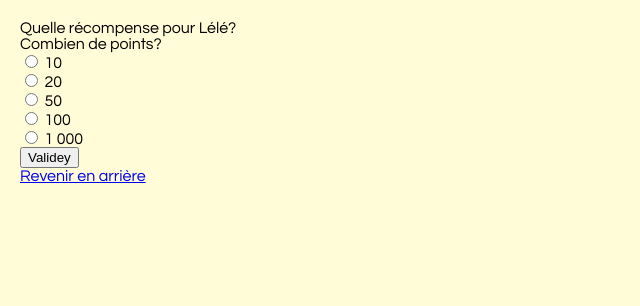
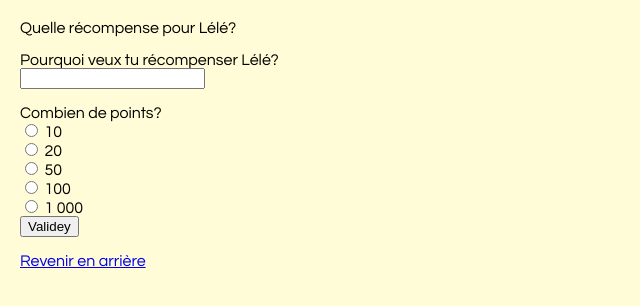
Before and after one commit to Superrlily/superrlily.github.io, a plain HTML site: page lele_receive_reward.html in a window 1280 px wide. Shown: the whole page, without its empty margins (0-640 px from the left). Drawn offline with Linux system fonts and the light colour scheme.

Commit message:
add text box

```diff
--- a/lele_receive_reward.html
+++ b/lele_receive_reward.html
@@ -1,8 +1,12 @@
 <!DOCTYPE html>
 <html>
     <link rel="stylesheet" href="styles.css">
-    <header>Quelle récompense pour Lélé?</header>
+    <header>Quelle récompense pour Lélé?</header> <br>
     <form action="rewards_sent.html" method="POST">
+        <section class="text">
+            <div>Pourquoi veux tu récompenser Lélé?</div>
+            <input type="text" name="reward">
+        </section><br>
         <section class="points">
             <span>Combien de points?</span><br>
             <input type="radio" name="points" id="1" value="10">
@@ -16,7 +20,7 @@
             <input type="radio" name="points" id="5" value="1000">
             <label for="5">1 000</label><br>
             <input type="submit" id="submit" value="Validey">
-        </section>
+        </section><br>
     </form>
 <a href="./ana_send_reward.html" target="_self">Revenir en arrière</a>
 </html>
```
